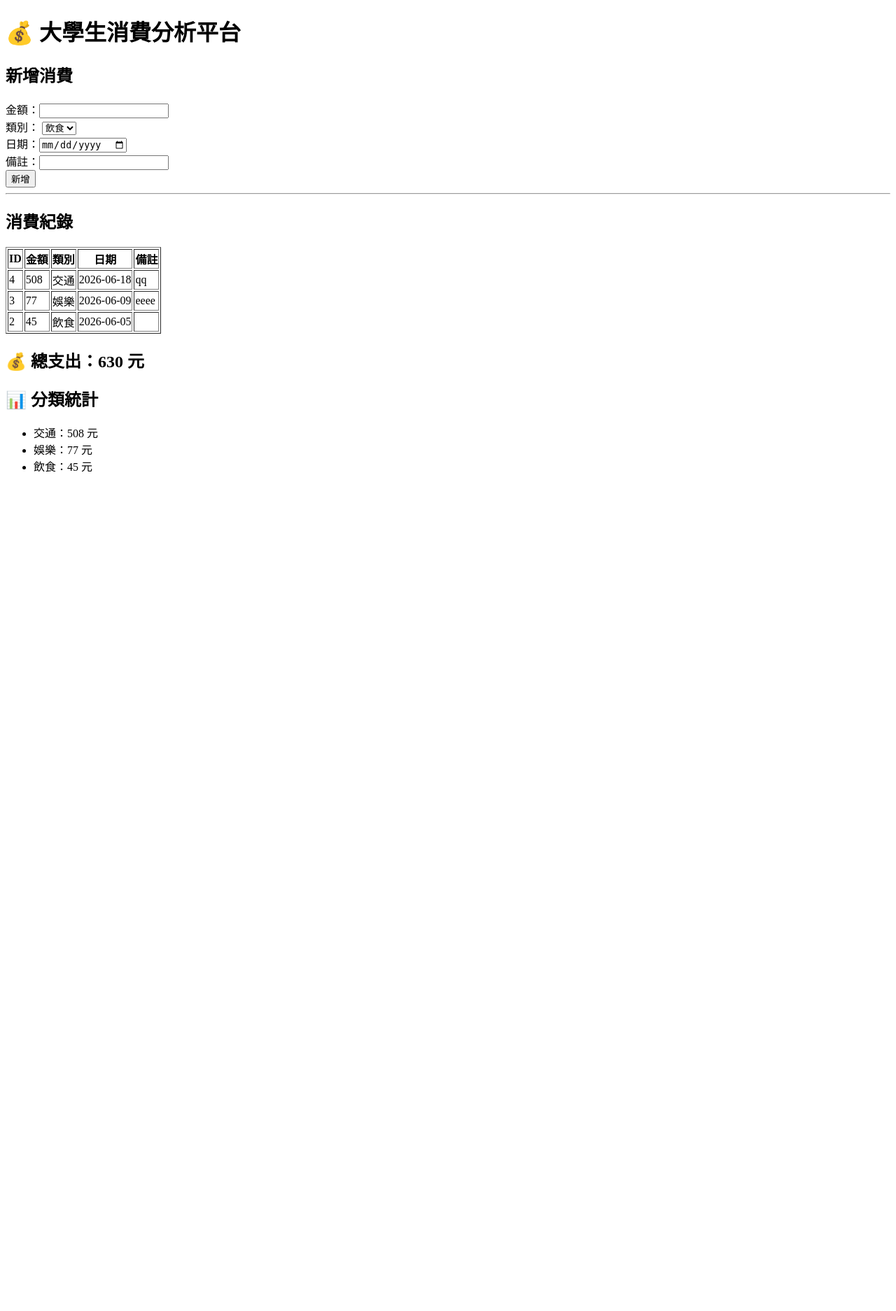
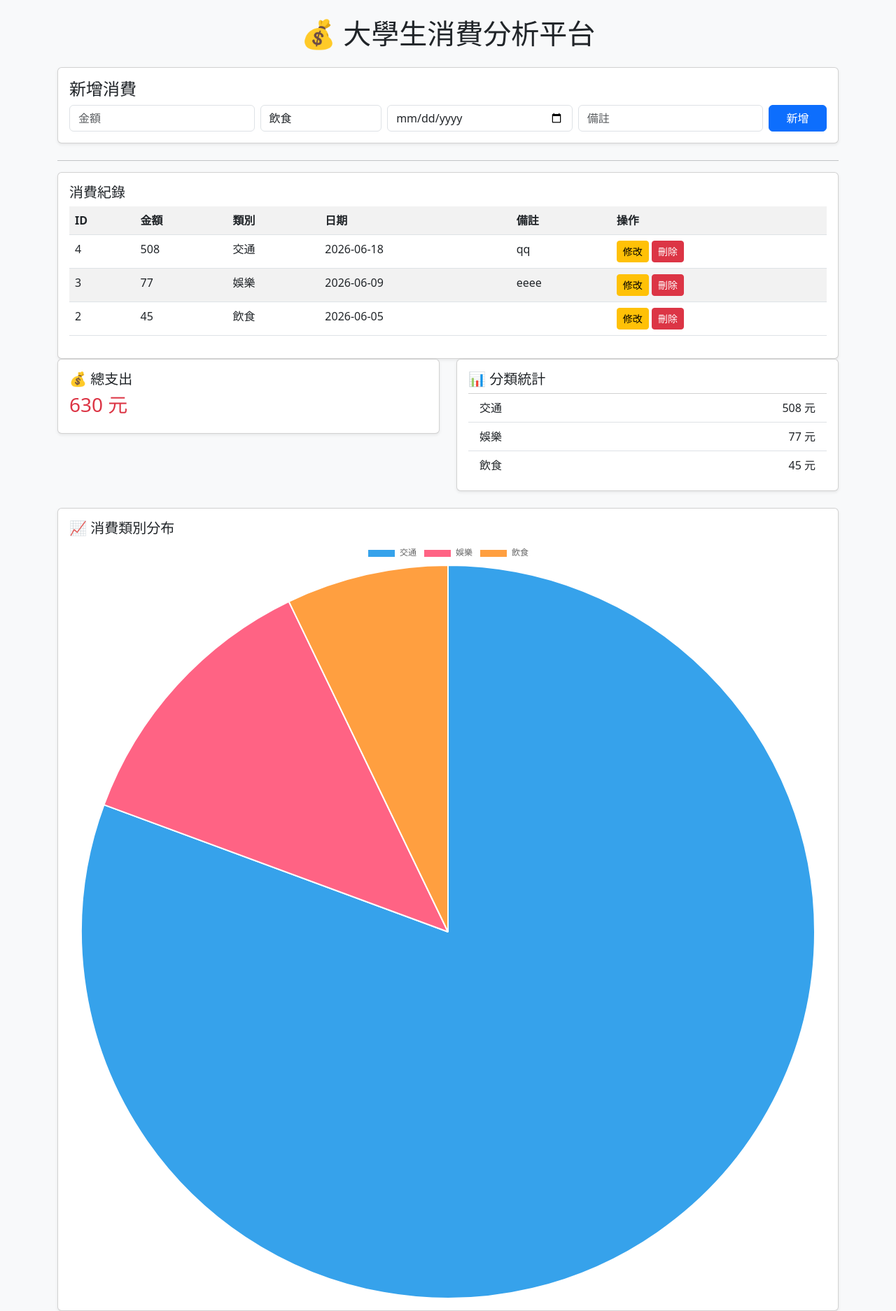
Before and after one commit to fangyu0211/expense-app, a Flask app: page / in a window 1280 px wide. Shown: the whole page at 70% size. Before the commit the page ends 675 px from the top, so only its background shows below. Run offline with Flask 3, Linux system fonts and the light colour scheme; data comes from the database, SQL or seed files in the repository; both versions use the stored data as it was after the commit.

Commit message:
修改新增圓餅圖+排版

```diff
--- a/app.py
+++ b/app.py
@@ -76,5 +76,50 @@ def add():
 
     return redirect('/')
 
+@app.route("/delete/<int:id>")
+def delete(id):
+    conn = sqlite3.connect("expense.db")
+    c = conn.cursor()
+
+    c.execute("DELETE FROM expense WHERE id = ?", (id,))
+
+    conn.commit()
+    conn.close()
+
+    return redirect("/")
+
+@app.route("/edit/<int:id>")
+def edit(id):
+    conn = sqlite3.connect("expense.db")
+    c = conn.cursor()
+
+    c.execute("SELECT * FROM expense WHERE id = ?", (id,))
+    row = c.fetchone()
+
+    conn.close()
+
+    return render_template("edit.html", row=row)
+
+@app.route("/update/<int:id>", methods=["POST"])
+def update(id):
+    amount = request.form["amount"]
+    category = request.form["category"]
+    date = request.form["date"]
+    note = request.form["note"]
+
+    conn = sqlite3.connect("expense.db")
+    c = conn.cursor()
+
+    c.execute("""
+        UPDATE expense
+        SET amount = ?, category = ?, date = ?, note = ?
+        WHERE id = ?
+    """, (amount, category, date, note, id))
+
+    conn.commit()
+    conn.close()
+
+    return redirect("/")
+
 if __name__ == "__main__":
     app.run(debug=True)
--- a/templates/index.html
+++ b/templates/index.html
@@ -2,42 +2,62 @@
 <html>
 <head>
     <title>消費分析平台</title>
+    <link href="https://cdn.jsdelivr.net/npm/bootstrap@5.3.0/dist/css/bootstrap.min.css" rel="stylesheet">
 </head>
-<body>
 
-<h1>💰 大學生消費分析平台</h1>
+<body class="bg-light">
+<div class="container mt-4">
 
-<h2>新增消費</h2>
+<h1 class="text-center mb-4">💰 大學生消費分析平台</h1>
 
-<form action="/add" method="POST">
-    金額：<input name="amount" type="number" required><br>
-    類別：
-    <select name="category">
+<div class="card p-3 mb-4 shadow-sm">
+<h4>新增消費</h4>
+
+<form action="/add" method="POST" class="row g-2">
+
+    <div class="col-md-3">
+        <input name="amount" type="number" class="form-control" placeholder="金額" required>
+    </div>
+
+    <div class="col-md-2">
+        <select name="category" class="form-control">
             <option>飲食</option>
             <option>交通</option>
             <option>娛樂</option>
             <option>購物</option>
             <option>其他</option>
-    </select><br>
+        </select>
+    </div>
 
-    日期：<input name="date" type="date" required><br>
-    備註：<input name="note"><br>
+    <div class="col-md-3">
+        <input name="date" type="date" class="form-control" required>
+    </div>
 
-    <button type="submit">新增</button>
+    <div class="col-md-3">
+        <input name="note" class="form-control" placeholder="備註">
+    </div>
+
+    <div class="col-md-1">
+        <button class="btn btn-primary w-100">新增</button>
+    </div>
+
 </form>
+</div>
 
 
 <hr>
 
-<h2>消費紀錄</h2>
+<div class="card p-3 shadow-sm">
+<h5>消費紀錄</h5>
 
-<table border="1">
+<table class="table table-striped table-hover">
     <tr>
         <th>ID</th>
         <th>金額</th>
         <th>類別</th>
         <th>日期</th>
         <th>備註</th>
+        <th>操作</th>
     </tr>
 
     {% for row in data %}
@@ -47,18 +67,75 @@
         <td>{{ row[2] }}</td>
         <td>{{ row[3] }}</td>
         <td>{{ row[4] }}</td>
+        <td>
+            <a class="btn btn-sm btn-warning" href="/edit/{{ row[0] }}">修改</a>
+            <a class="btn btn-sm btn-danger" href="/delete/{{ row[0] }}" onclick="return confirm('確定刪除？')">刪除</a>
+        </td>
     </tr>
     {% endfor %}
 </table>
-<h2>💰 總支出：{{ total }} 元</h2>
+</div>
 
-<h2>📊 分類統計</h2>
+<div class="row mb-3">
 
-<ul>
+    <div class="col-md-6">
+        <div class="card p-3 shadow-sm">
+            <h5>💰 總支出</h5>
+            <h3 class="text-danger">{{ total }} 元</h3>
+        </div>
+    </div>
+
+    <div class="col-md-6">
+        <div class="card p-3 shadow-sm">
+            <h5>📊 分類統計</h5>
+
+            <ul class="list-group list-group-flush">
                 {% for category, amount in category_stats %}
-        <li>{{ category }}：{{ amount }} 元</li>
+                <li class="list-group-item d-flex justify-content-between">
+                    <span>{{ category }}</span>
+                    <span>{{ amount }} 元</span>
+                </li>
                 {% endfor %}
             </ul>
 
+        </div>
+    </div>
+
+</div>
+
+<div class="card p-3 mt-4 shadow-sm">
+    <h5>📈 消費類別分布</h5>
+    <canvas id="expenseChart"></canvas>
+</div>
+
+<script src="https://cdn.jsdelivr.net/npm/chart.js"></script>
+<script>
+    const labels = [
+        {% for category, amount in category_stats %}
+            "{{ category }}",
+        {% endfor %}
+    ];
+
+    const amounts = [
+        {% for category, amount in category_stats %}
+            {{ amount }},
+        {% endfor %}
+    ];
+
+    const ctx = document.getElementById('expenseChart');
+
+    new Chart(ctx, {
+        type: 'pie',
+        data: {
+            labels: labels,
+            datasets: [{
+                label: '消費金額',
+                data: amounts
+            }]
+        }
+    });
+</script>
+
+</div>
 </body>
 </html>
```
Also changed, not shown: templates/edit.html (added, +73 -0 lines), expense.db. Lines whose indentation alone changed are shown as unchanged.
